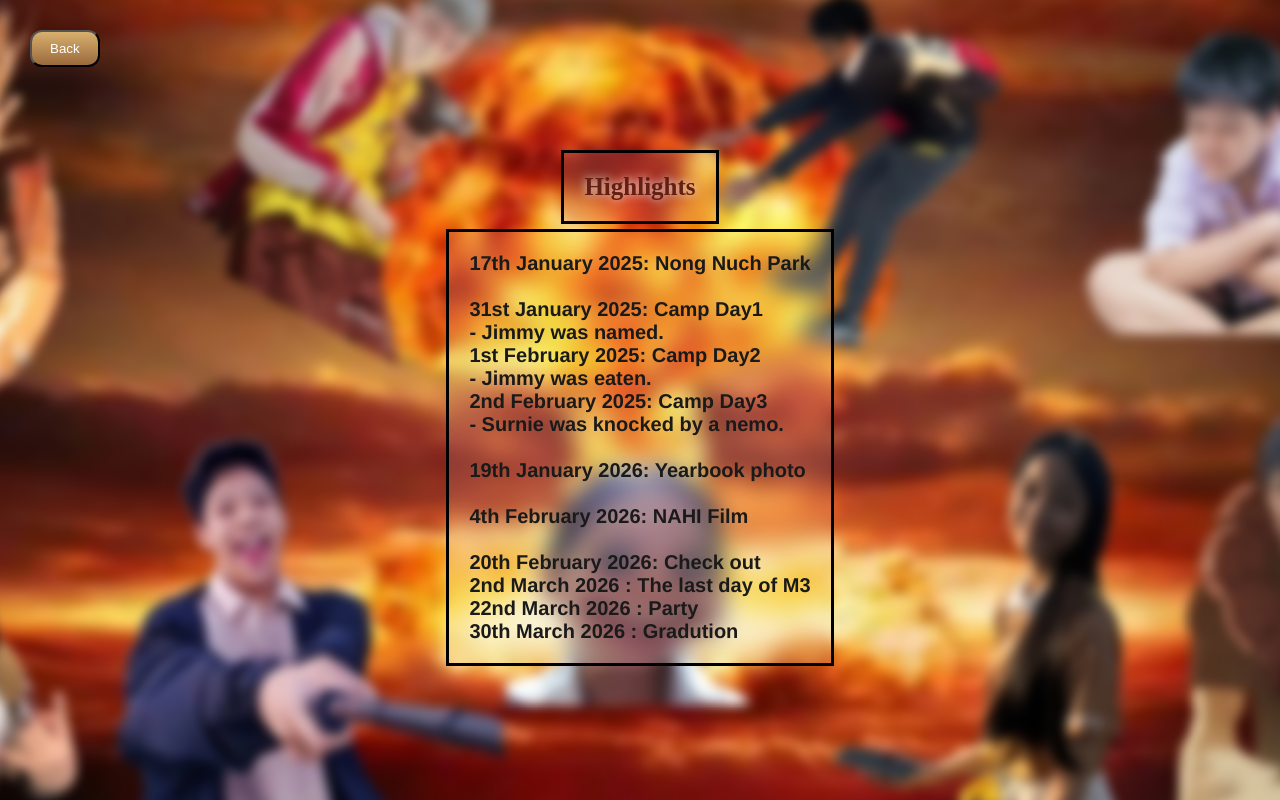
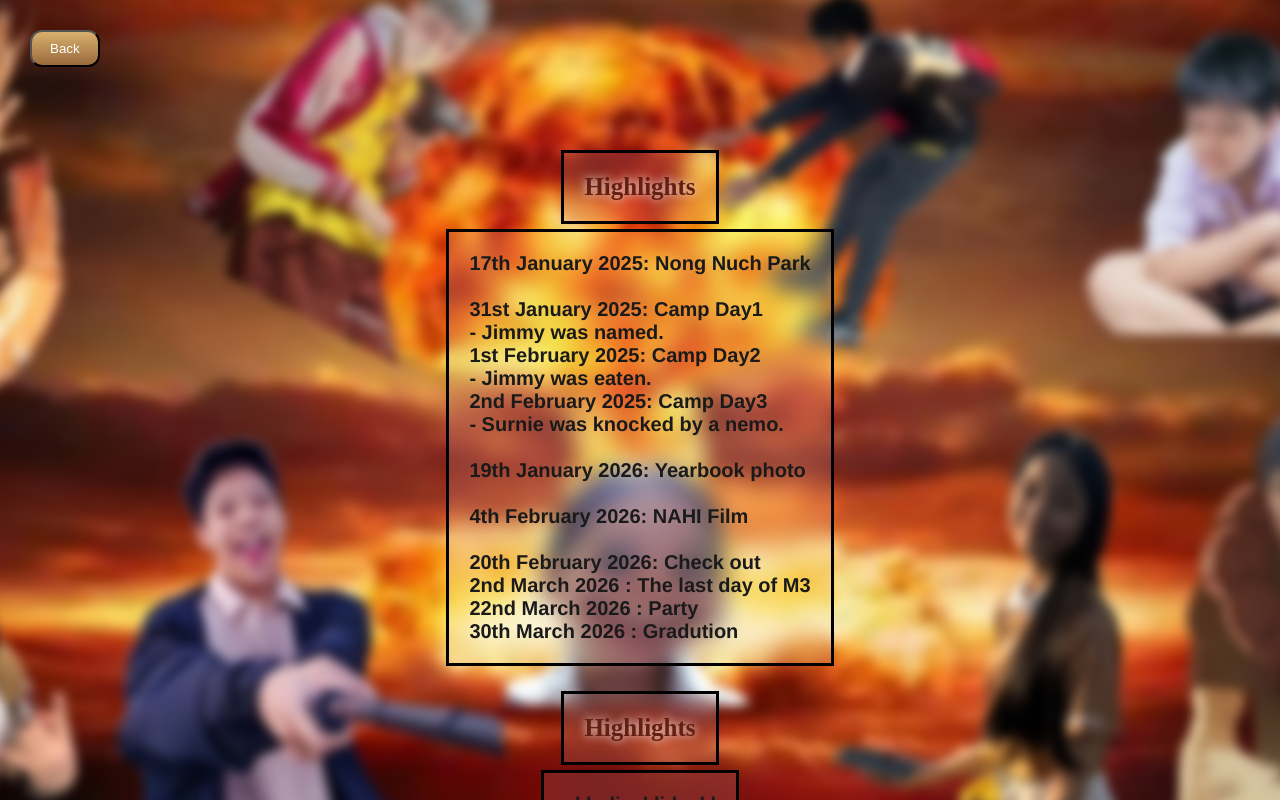
Before and after one commit to RetinolC20H30O/rw-realofficialsite, a plain HTML site: page read.html in a window 1280 px wide. Drawn offline with Linux system fonts and the light colour scheme.

Commit message:
fixed bugs

```diff
--- a/read.html
+++ b/read.html
@@ -7,7 +7,7 @@
     <link rel="stylesheet" href="style.css">
     <link rel="icon" type="image/png" sizes="16x16" href="image/rwlogo.png">
 </head>
-<body class="bgtwo">
+<body class="bgtwo" style="overflow-y: auto;">
 <button class="back-button" onclick="history.back()">Back</button>
 <div style="height: 150px;"></div>
 <div class="anybox-padding">
@@ -32,4 +32,16 @@
         30th March 2026 :   Gradution
     </h3>
 </div>
-<div style="height: 20px;"></div>
+<div style="height: 25px;"></div>
+<div class="anybox-padding">
+    <h3 class="glowtxt" style="font-size: 25px;">
+        Highlights
+    </h3>
+</div> <div style="height: 5px;"></div>
+<div>
+    <h3 style="color: #1A1A1A; font-size: 20px;" class="anybox-padding">
+aklsdjaskljdaskl
+    </h3>
+</div>
+</body>
+</html>
--- a/style.css
+++ b/style.css
@@ -122,6 +122,9 @@ html, body {
     margin: 0;
     padding: 0;
     min-height: 100vh;
+    height: 100%;
+    overflow-x: hidden;   /* keeps horizontal scroll locked */
+    overflow-y: auto;
 }
 
 /* The blurred background layer */
```
Also changed, not shown: credit.html (+1 -0 lines).
